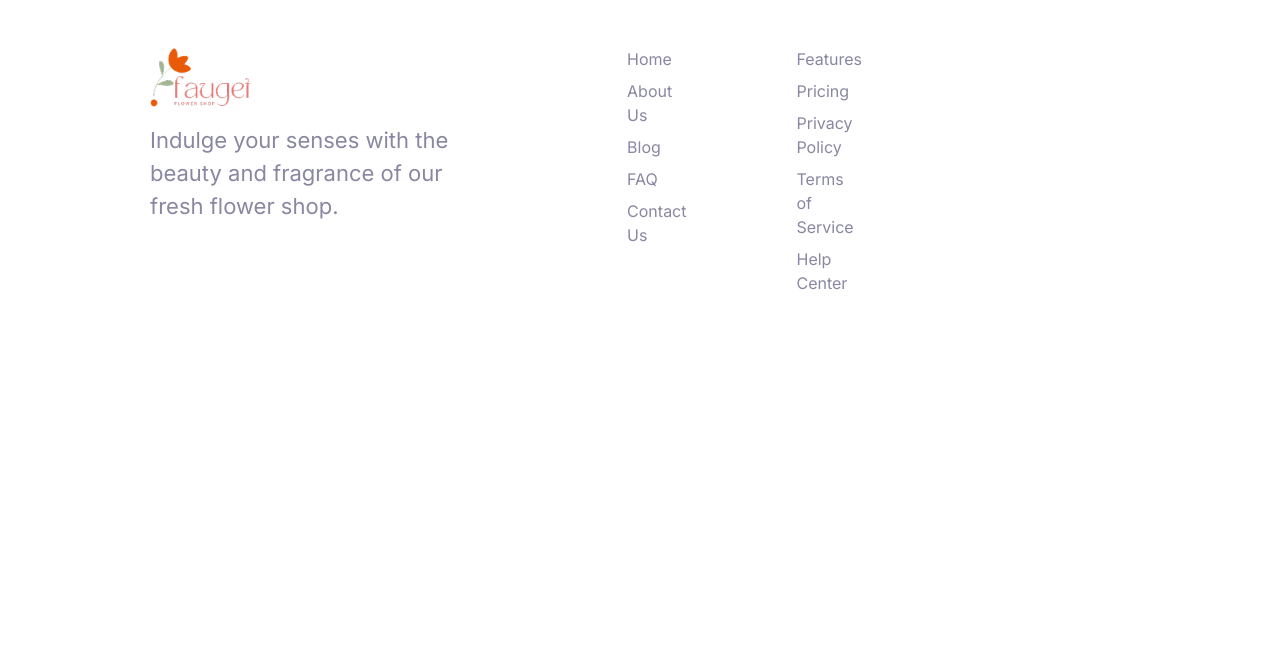
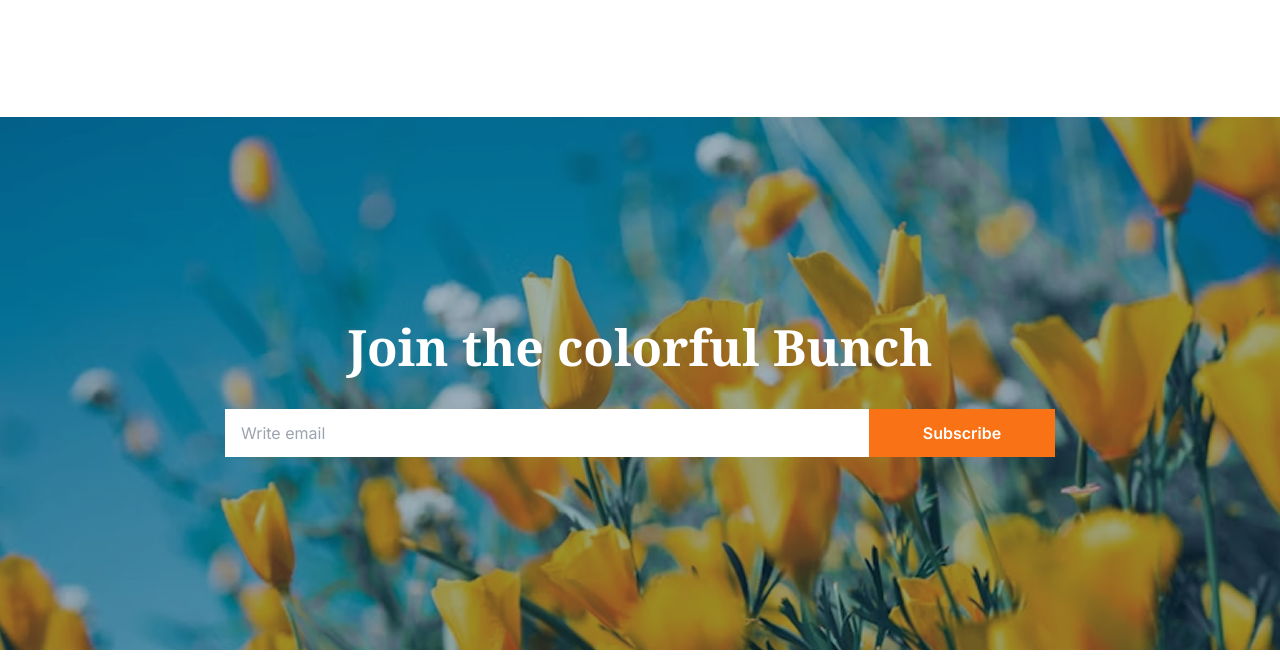
Before and after one commit to EverYouth21/Assignment-02, a plain HTML site: page index.html in a window 1280 px wide. Shown: the part 3662-4320 px from the top of the page. Before the commit the page ends 3957 px from the top, so only its background shows below. Drawn offline with nearby package versions, Linux system fonts and the light colour scheme.

Commit message:
7th push

```diff
--- a/index.html
+++ b/index.html
@@ -199,8 +199,26 @@
   </div>
 </section>
 
-<section>
-  <img src="" alt="">
+<section class="relative bg-cover bg-center h-[275px] mt-[44.5px] sm:mt-[120px] sm:h-[533px] flex items-center justify-center" style="background-image: url('./assets/news-letter-bg.png')">
+  <div class="text-center px-4 w-full max-w-3xl">
+    <h2 class="text-white text-[20px] noto-serif-font sm:text-[50px] font-bold mb-6">Join the colorful Bunch</h2>
+
+    <form class="flex flex-col sm:flex-row items-center justify-center gap-4 sm:gap-0">
+      <div class="flex">
+      <input
+        type="email"
+        placeholder="Write email"
+        class="inter-font text-[16px] sm:text[16px] w-[218px] sm:w-[644px] px-4 py-3 border-none focus:outline-none"
+      />
+      <button
+        type="submit"
+        class="bg-orange-500 inter-font text-[16px] sm:text[16px] font-semibold text-white py-3 w-[103px] sm:w-[186px]"
+      >
+        Subscribe
+      </button>
+      </div>
+    </form>
+  </div>
 </section>
 
 
@@ -223,7 +241,7 @@
 
   <!-- Column 1 -->
   <div>
-    <ul class="space-y-2 sm:text-left">
+    <ul class="space-y-2 text-left sm:text-left">
       <li><a href="#">Home</a></li>
       <li><a href="#">About Us</a></li>
       <li><a href="#">Blog</a></li>
@@ -237,7 +255,7 @@
     <ul class="space-y-2 sm:text-left">
       <li><a href="#">Features</a></li>
       <li><a href="#">Pricing</a></li>
-      <li><a href="#">Privacy Policy</a></li>
+      <li class="text-nowrap"><a href="#">Privacy Policy</a></li>
       <li><a href="#">Terms of Service</a></li>
       <li><a href="#">Help Center</a></li>
     </ul>
```
